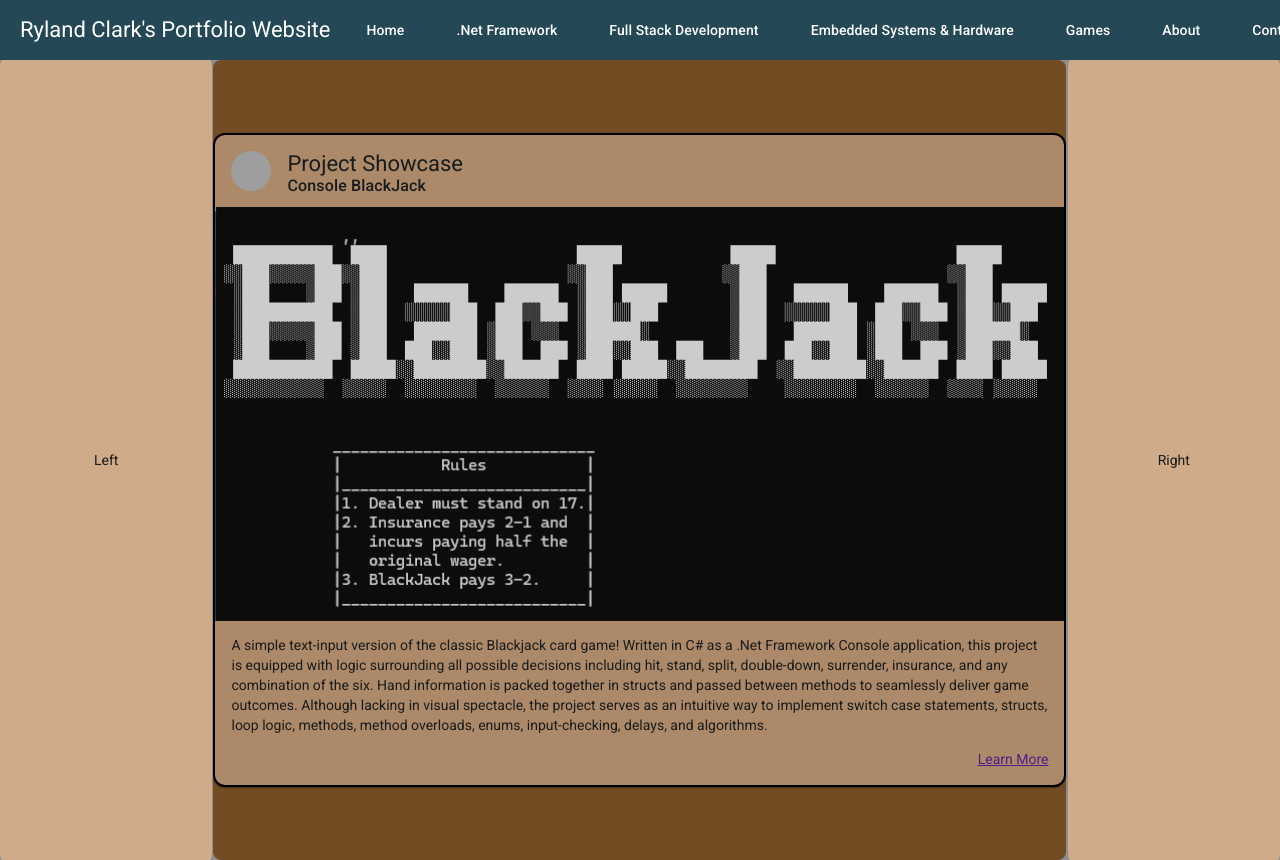
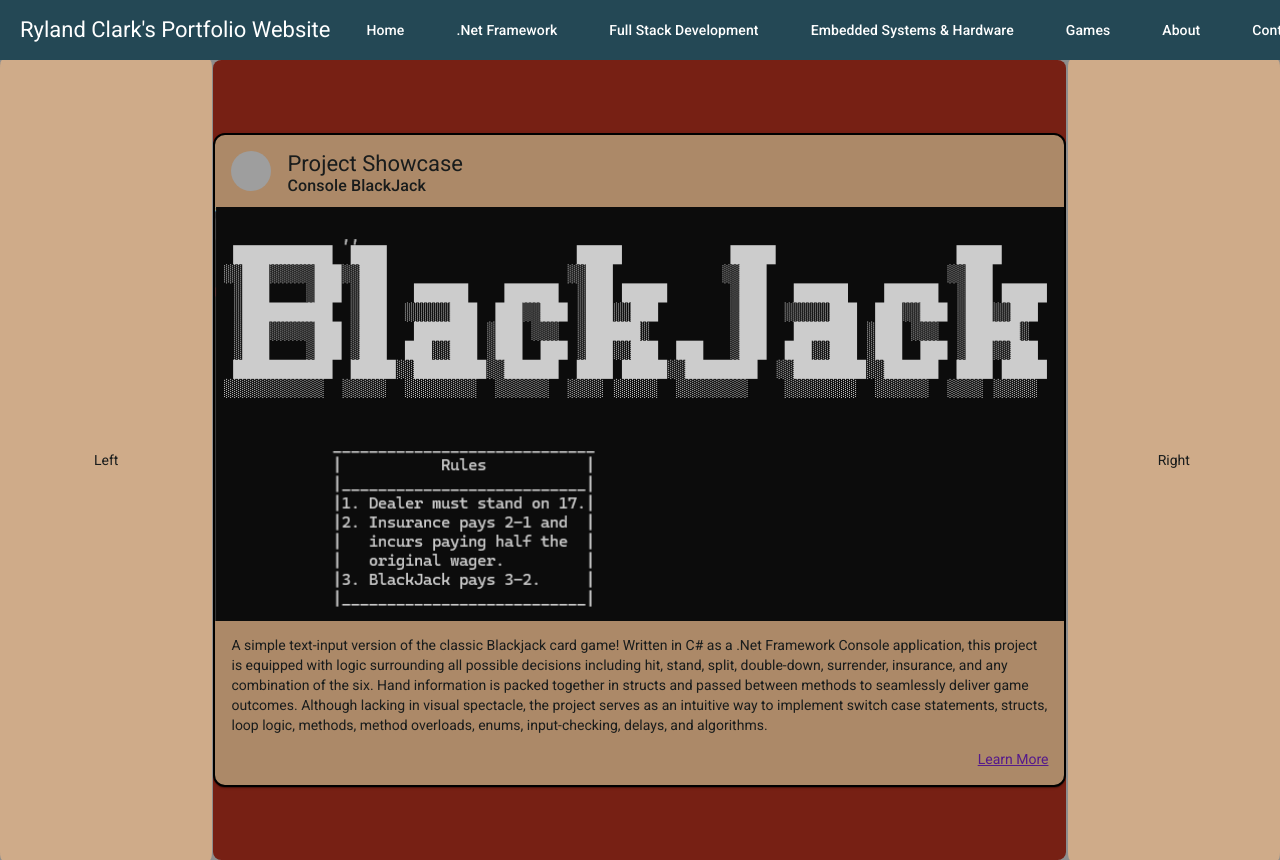
Before and after one commit to rylandckclark/PortfolioWebsite, an Angular app: page / in a window 1280 px wide. Shown: the top 860 px of the page. Built offline with nearby package versions, Linux system fonts and the light colour scheme; grey boxes are pictures that could not be loaded.

Commit message:
Changed cardtile component to allow variables to be passed through html

```diff
--- a/src/app/shared/cardtile/cardtile.ts
+++ b/src/app/shared/cardtile/cardtile.ts
@@ -1,4 +1,4 @@
-import { Component, Input} from '@angular/core';
+import { Component, Input, OnInit} from '@angular/core';
 import { MatCardModule } from '@angular/material/card';
 
 export interface Card {
@@ -16,22 +16,27 @@ export interface Card {
   templateUrl: './cardtile.html',
   styleUrls: ['./cardtile.scss'],
 })
-export class Cardtile {
+export class Cardtile implements OnInit {
 
-  @Input() icon: string = "https://i.imgur.com/AxgaNX3.png";
-  @Input() title: string = 'Project Showcase';
-  @Input() subtitle: string = 'Console BlackJack';
-  @Input() image: string = 'assets/images/blackjack.png';
-  @Input() desc: string = 'A simple text-input version of the classic Blackjack card game! Written in C# as a .Net Framework Console application, this project is equipped with logic surrounding all possible decisions including hit, stand, split, double-down, surrender, insurance, and any combination of the six. Hand information is packed together in structs and passed between methods to seamlessly deliver game outcomes. Although lacking in visual spectacle, the project serves as an intuitive way to implement switch case statements, structs, loop logic, methods, method overloads, enums, input-checking, delays, and algorithms.';
+  @Input() icon: string = "Default";
+  @Input() title: string = 'Default';
+  @Input() subtitle: string = 'Default';
+  @Input() image: string = 'Default';
+  @Input() desc: string = 'Default';
 
   /* Card is passed constructor arguments passed in through html*/
-  Cards: Card[] = [
-    {
+  Cards: Card[] = [];
+
+  /* As the class is initialized the inputs are assigned to their correct variables, this will allow for dynamic creation of cardtiles */
+  ngOnInit(): void {
+    this.Cards = [{
+
       Icon: this.icon,
       Title: this.title,
       Subtitle: this.subtitle,
       Image: this.image,
       Desc: this.desc
-    }
-  ];
+
+    }];
+  }
 }
--- a/src/app/shared/homemidsection/homemidsection.html
+++ b/src/app/shared/homemidsection/homemidsection.html
@@ -1,14 +1,24 @@
 <mat-grid-list cols="6" rowHeight="100%">
-  @for (tile of tiles; track tile) {
+  @for (tile of tiles; let i = $index; track tile) {
     <mat-grid-tile
       [colspan]="tile.cols"
       [rowspan]="tile.rows"
       [style.background]="tile.color">
-    @if(tile.component) {
-        <ng-container *ngComponentOutlet="tile.component"></ng-container>
+
+    @if(i === 1)
+    {
+      <app-cardtile
+      [icon] = "'https://i.imgur.com/AxgaNX3.png'"
+      [title]="'Project Showcase'"
+      [subtitle]="'Console BlackJack'"
+      [image]="'assets/images/blackjack.png'"
+      [desc]="'A simple text-input version of the classic Blackjack card game! Written in C# as a .Net Framework Console application, this project is equipped with logic surrounding all possible decisions including hit, stand, split, double-down, surrender, insurance, and any combination of the six. Hand information is packed together in structs and passed between methods to seamlessly deliver game outcomes. Although lacking in visual spectacle, the project serves as an intuitive way to implement switch case statements, structs, loop logic, methods, method overloads, enums, input-checking, delays, and algorithms.'">
+      </app-cardtile>
     }
+
     @else {
         <span>{{tile.text}}</span>
     }</mat-grid-tile>
+
   }
 </mat-grid-list>
--- a/src/app/shared/homemidsection/homemidsection.ts
+++ b/src/app/shared/homemidsection/homemidsection.ts
@@ -29,7 +29,7 @@ export interface Tile {
 export class Homemidsection {
   tiles: Tile[] = [
     {text: 'Left', cols: 1, rows: 1, color: ' #cfab89ff'},
-    {component: Cardtile, cols: 4, rows: 1, color: '#744c23ff'},
+    {cols: 4, rows: 1, color: '#772014'},
     {text: 'Right', cols: 1, rows: 1, color: ' #cfab89ff'},
   ];
 }
```
